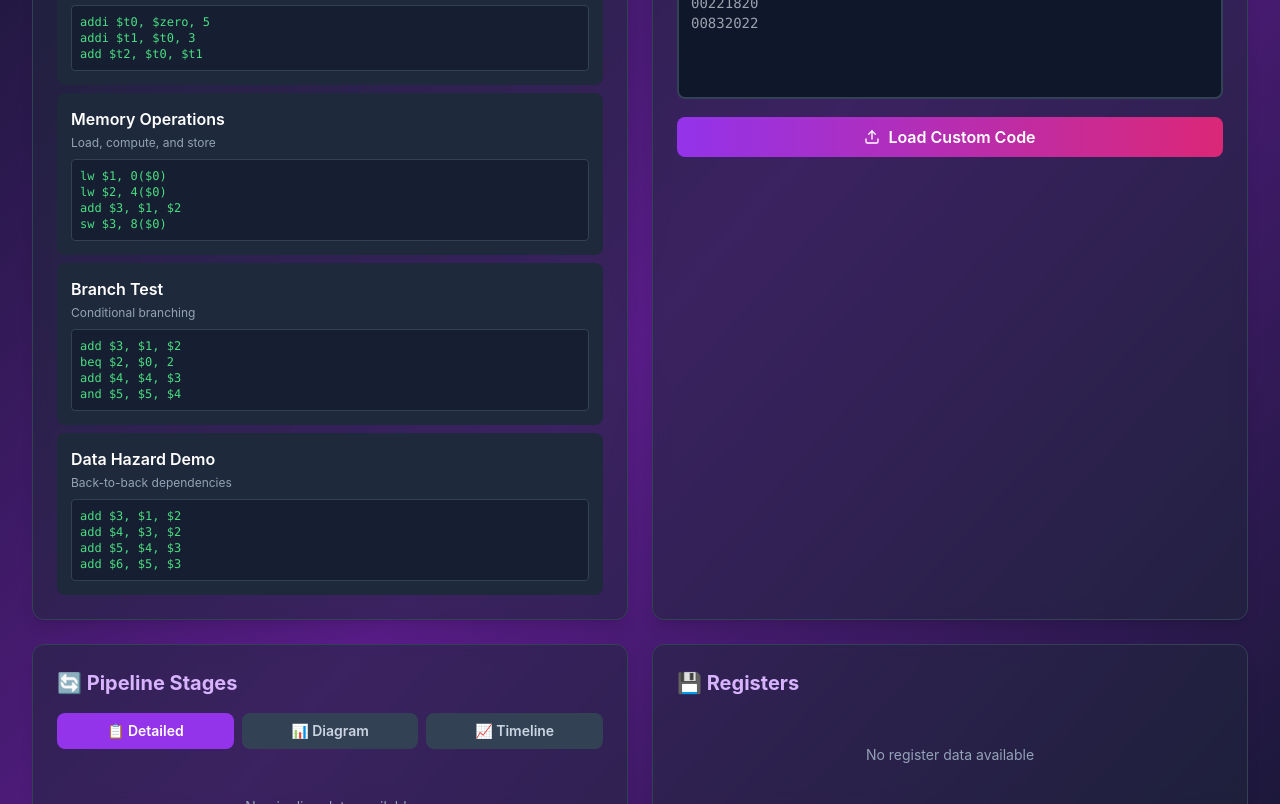
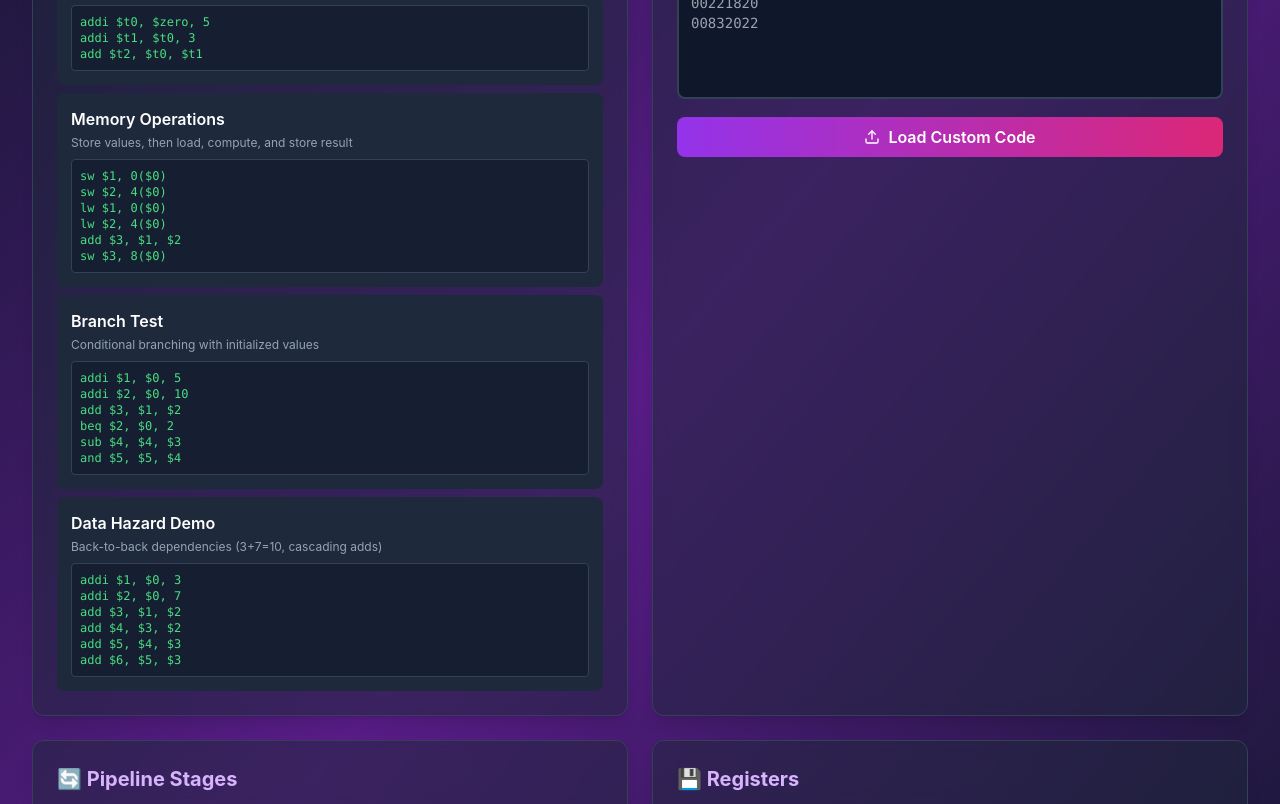
Before and after one commit to ralu2004/MIPS-Pipeline-CPU-Simulator, a React (Create React App) app in the folder Simulator-Frontend/simulator/: page / in a window 1280 px wide. Shown: the part 380-1184 px from the top of the page. Built offline with nearby package versions, Linux system fonts and the light colour scheme; no server answers.

Commit message:
updated programs with more meaningfull data

```diff
--- a/Simulator-Frontend/simulator/src/components/Constants.js
+++ b/Simulator-Frontend/simulator/src/components/Constants.js
@@ -5,19 +5,19 @@ export const SAMPLE_PROGRAMS = {
     description: 'Basic arithmetic operations'
   },
   'Memory Operations': {
-    code: '8c010000\n8c020004\n00221820\nac030008',
-    assembly: 'lw $1, 0($0)\nlw $2, 4($0)\nadd $3, $1, $2\nsw $3, 8($0)',
-    description: 'Load, compute, and store'
+    code: 'ac010000\nac020004\n8c010000\n8c020004\n00221820\nac030008',
+    assembly: 'sw $1, 0($0)\nsw $2, 4($0)\nlw $1, 0($0)\nlw $2, 4($0)\nadd $3, $1, $2\nsw $3, 8($0)',
+    description: 'Store values, then load, compute, and store result'
   },
   'Branch Test': {
-    code: '00221820\n10400002\n00832022\n00a42824',
-    assembly: 'add $3, $1, $2\nbeq $2, $0, 2\nadd $4, $4, $3\nand $5, $5, $4',
-    description: 'Conditional branching'
+    code: '20010005\n2002000a\n00221820\n10400002\n00832022\n00a42824',
+    assembly: 'addi $1, $0, 5\naddi $2, $0, 10\nadd $3, $1, $2\nbeq $2, $0, 2\nsub $4, $4, $3\nand $5, $5, $4',
+    description: 'Conditional branching with initialized values'
   },
   'Data Hazard Demo': {
-    code: '00221820\n00622020\n00832820\n00a33020',
-    assembly: 'add $3, $1, $2\nadd $4, $3, $2\nadd $5, $4, $3\nadd $6, $5, $3',
-    description: 'Back-to-back dependencies'
+    code: '20010003\n20020007\n00221820\n00622020\n00832820\n00a33020',
+    assembly: 'addi $1, $0, 3\naddi $2, $0, 7\nadd $3, $1, $2\nadd $4, $3, $2\nadd $5, $4, $3\nadd $6, $5, $3',
+    description: 'Back-to-back dependencies (3+7=10, cascading adds)'
   }
 };
 
```
